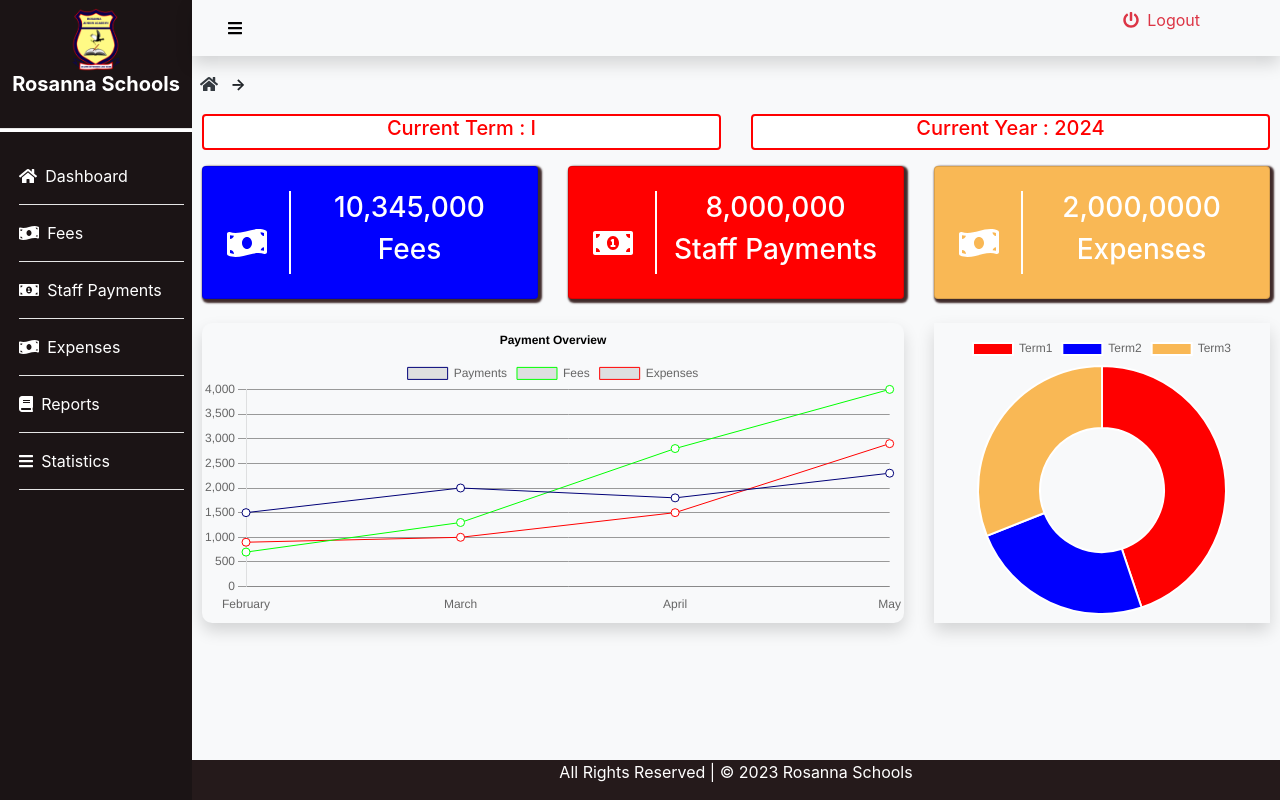
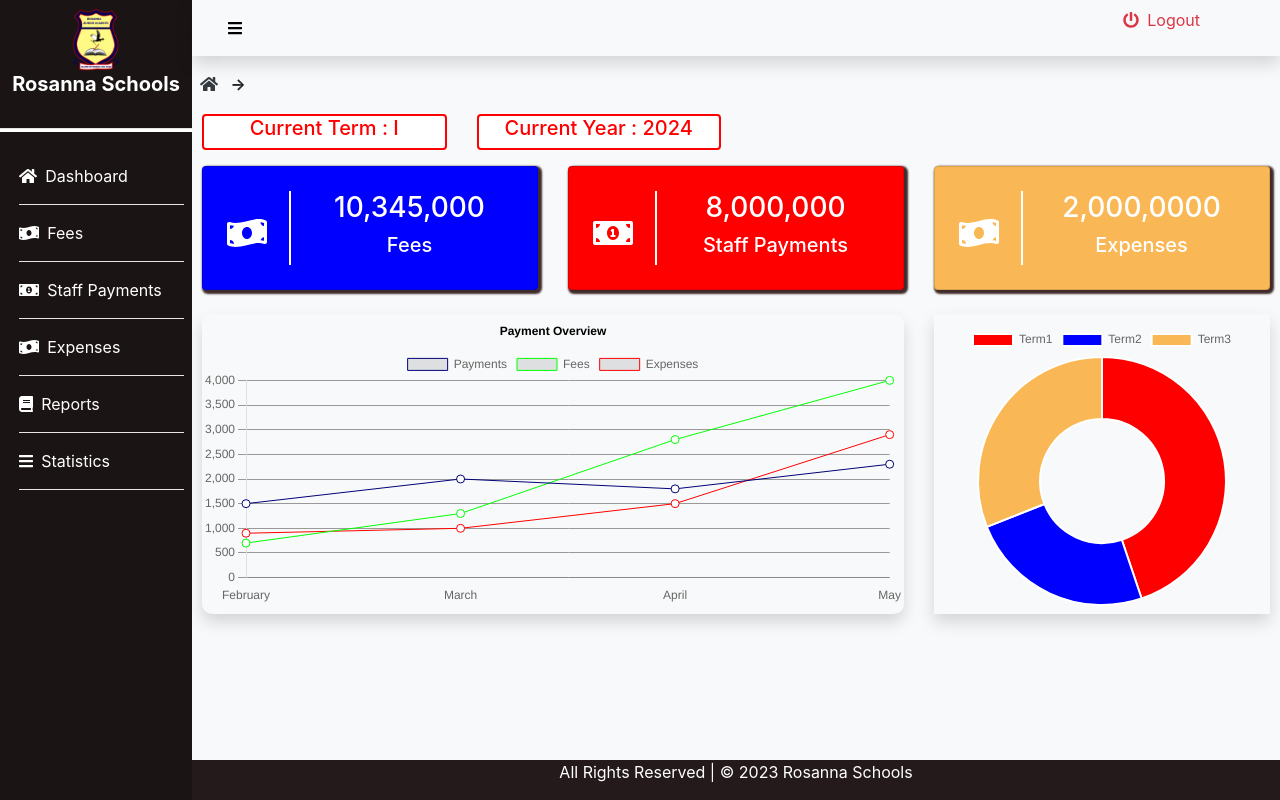
Before and after one commit to megateams/rosanna, a Django app: page /finance/ in a window 1280 px wide. Run offline with Django 4.2, Linux system fonts and the light colour scheme; some libraries are stand-ins or nearby versions.

Commit message:
worked on ffinance dashboard

```diff
--- a/finance/templates/finance/financedashboard.html
+++ b/finance/templates/finance/financedashboard.html
@@ -4,12 +4,12 @@
 {% block  main %}
 <div class="inner-content">
     <div class="row">
-        <div class="col-md-6">
+        <div class="col-md-3">
             <div class="card text-center ct">
                 <h5>Current Term : I</h5>
             </div>
         </div>
-        <div class="col-md-6">
+        <div class="col-md-3">
             <div class="card text-center cy">
                 <h5>Current Year : 2024</h5>
             </div>
@@ -25,7 +25,7 @@
                         </div>
                         <div class="col-9 ">
                             <h3 class="text-center">10,345,000</h3>
-                            <h3 class="text-center"> Fees</h3>
+                            <h5 class="text-center"> Fees</h5>
                         </div>
                     </div>
 
@@ -41,7 +41,7 @@
                         </div>
                         <div class="col-9 ">
                             <h3 class="text-center">8,000,000</h3>
-                            <h3 class="text-center"> Staff Payments</h3>
+                            <h5 class="text-center"> Staff Payments</h5>
                         </div>
                     </div>
 
@@ -57,7 +57,7 @@
                         </div>
                         <div class="col-9 ">
                             <h3 class="text-center">2,000,0000</h3>
-                            <h3 class="text-center"> Expenses</h3>
+                            <h5 class="text-center"> Expenses</h5>
                         </div>
                     </div>
 
--- a/frontend/static/css/finances.css
+++ b/frontend/static/css/finances.css
@@ -35,6 +35,6 @@
     align-items: center;
     justify-content: center;
     padding-right: 20px;
-    margin-top: 20px;
+    margin-top: 10px;
 
 }
```
